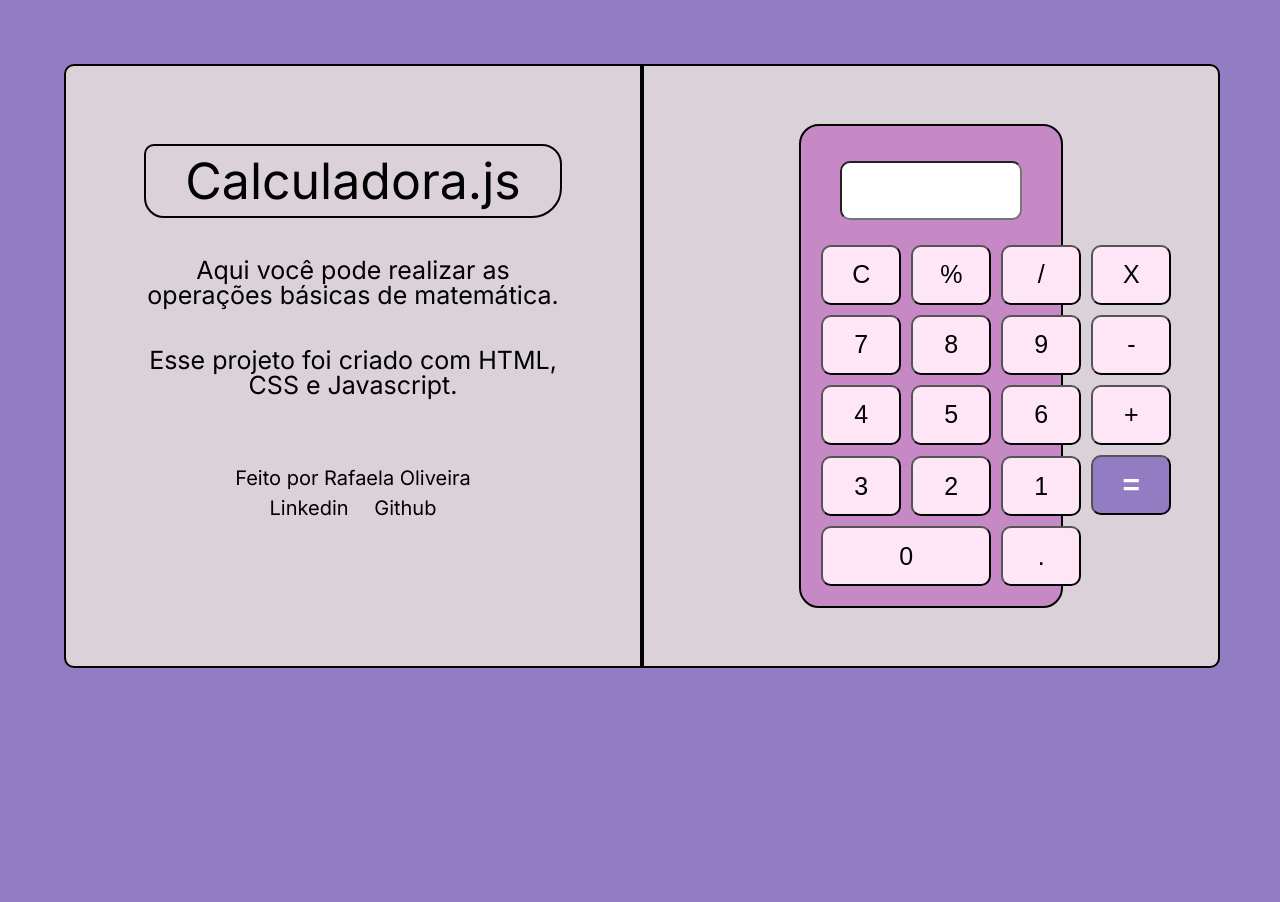
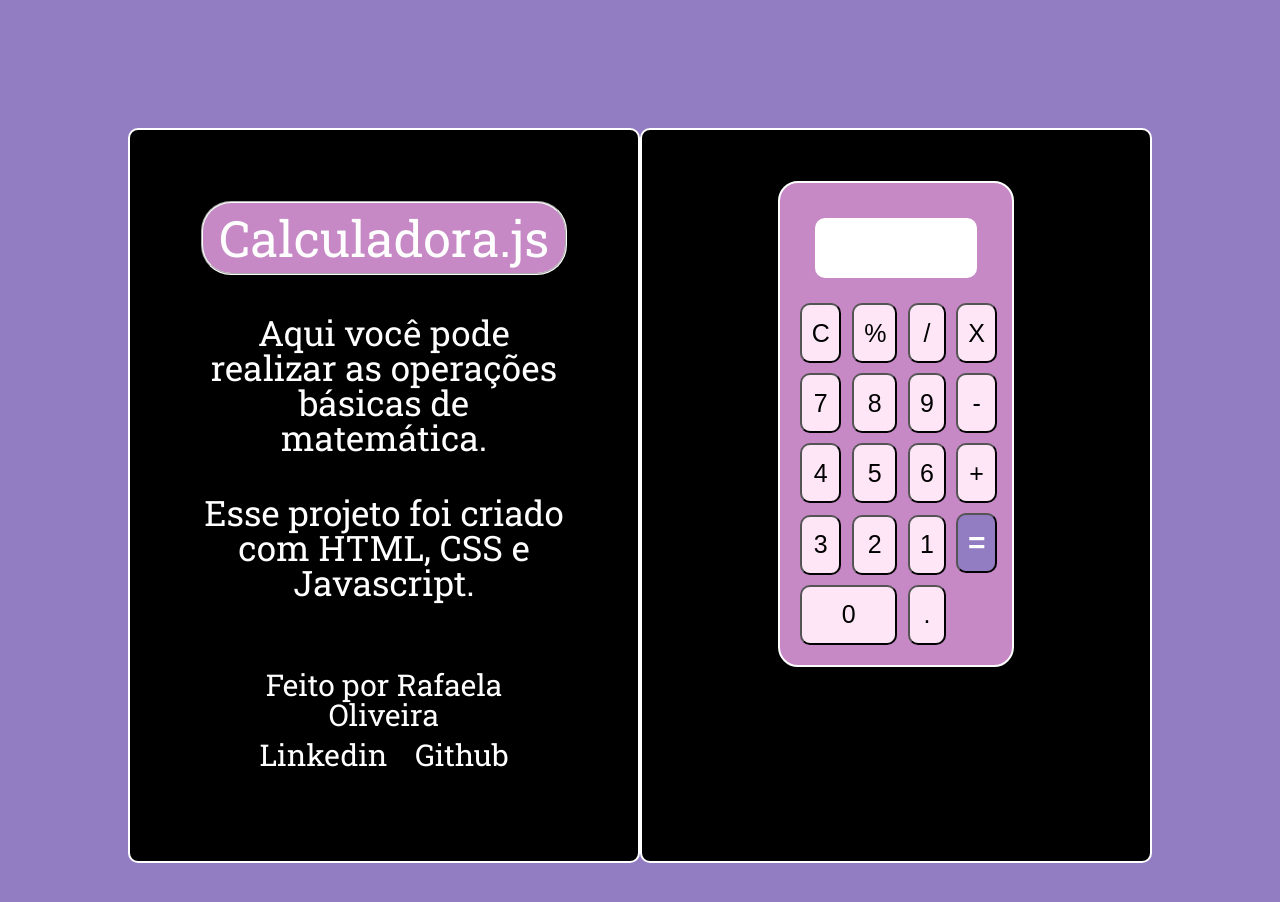
Before and after one commit to rafaelasoperes/javascript_projects, a plain HTML site: page calculadora/index.html in a window 1280 px wide. Before the commit the page ends 800 px from the top, so only its background shows below. Drawn offline with Linux system fonts and the light colour scheme.

Commit message:
Inicializando o arquivo Script.js

```diff
--- a/calculadora/css/style.css
+++ b/calculadora/css/style.css
@@ -1,44 +1,46 @@
 body {
-    font-family: 'Inter', sans-serif;
+    font-family: 'Roboto Slab', serif;
     background: #937DC2;
 }
 
 .container_principal {
-    width: 90%;
-    margin: 5%;
+    width: 80%;
+    margin: 10%;
     display: flex;
     justify-content: center;
     align-content: center;
-    border: 2px solid #000000;
-    border-radius: 10px;
-    background: #DAD2D8;
+
 }
 
 .container_inicial {
-    width: 50%;
-    border-right: 2px solid #000000;
+    background: #000000;
+    width: 45%;
+    border: 2px solid #ffffff;
+    border-radius: 10px;
     padding: 5%;
+    color: #fefefe
 }
 
 .titulo {
+    background: #C689C6;
     margin: 20px;
-    padding: 10px 0;
+    padding: 10px ;
     text-align: center;
     font-size: 50px;
-    border: 2px solid black;
-    border-radius: 10px 20px 30px 20px;
+    border: 2px groove #ffffff;
+    border-radius: 30px;
 }
 
 .texto {
     text-align: center;
-    font-size: 25px;
+    font-size: 35px;
     padding: 20px;
 }
 
 .footer {
     margin: 20px;
     text-align: center;
-    font-size: 20px;
+    font-size: 30px;
     padding: 20px;
 
 }
@@ -50,7 +52,7 @@ body {
 a {
     text-decoration: none;
     margin: 5px 10px;
-    color: black;
+    color: #ffffff;
 }
 
 a:hover {
@@ -60,9 +62,11 @@ a:hover {
 }
 
 .container_calculadora {
-    width: 50%;
-    border-left: 2px solid #000000;
+    width: 45%;
+    border: 2px solid #ffffff;
+    border-radius: 10px;
     padding: 5%;
+    background: #000000;
 
 }
 
@@ -72,44 +76,51 @@ a:hover {
     padding: 15px;
     width: 50%;
     max-height: 460px;
-    border: 2px solid #000000;
+    border: 2px solid #ffffff;
     border-radius: 20px;
     text-align: center;
 
 
 }
 
-.resultado {
-    margin: 20px 0;
-    width: 60%;
-    padding: 20px;
+#resultado {
+    margin: 20px auto;
+    width: 80%;
+    height: 60px;
+
     border-radius: 10px;
+    background: #ffffff;
+    color: black;
+    font-size: 25px;
+    text-align: right;
+}
+
+.conjunto_botoes {
+
+    margin: auto;
+    width: 80%;
+
 }
 
 .botoes {
-    margin: auto;
-}
-
-button {
     background: #FFE6F7;
     margin: 5px;
-    width: 80px;
+    width: 80%;
     height: 60px;
     padding: 10px;
     border-radius: 10px;
     font-size: 25px;
 
-
-
 }
 
-button:hover {
+.botoes:hover {
     background: #FFABE1;
     transition: 1s;
-    font-size: 28px;
+    /* font-size: 28px; */
 }
 
 #igual {
+
     background: #937DC2;
     color: #ffffff;
     font-size: 30px;
@@ -119,7 +130,8 @@ button:hover {
 
 #igual:hover {
     background: #8a2be2;
+
 }
 #zero {
-    width: 170px;
+    width: 90%;
 }
--- a/calculadora/index.html
+++ b/calculadora/index.html
@@ -5,7 +5,7 @@
   <meta name="viewport" content="width=device-width, initial-scale=1.0">
   <link rel="stylesheet" href="css/reset.css">
   <link rel="stylesheet" href="css/style.css">
-	<link href="https://fonts.googleapis.com/css2?family=Inter:wght@400;600;700;900&family=Montserrat:wght@400;600;700&display=swap" rel="stylesheet">
+  <link href="https://fonts.googleapis.com/css2?family=Roboto+Slab:wght@300;400;600;700&display=swap" rel="stylesheet">
   <title>Calculadora</title>
 </head>
 
@@ -29,37 +29,39 @@
 
     	<section class="container_calculadora">
 				<div class="calculadora">
-          <input class="resultado">
-          <table class="botoes">
+          <p id="resultado"></p>
+
+            <table class="conjunto_botoes">
               <tr>
-              <td><button>C</button></td>
-              <td><button>%</button></td>
-              <td><button>/</button></td>
-              <td><button>X</button></td>
+                <td><button class="botoes">C</button></td>
+                <td><button class="botoes">%</button></td>
+                <td><button class="botoes">/</button></td>
+                <td><button class="botoes">X</button></td>
               </tr>
               <tr>
-              <td><button>7</button></td>
-              <td><button>8</button></td>
-              <td><button>9</button></td>
-              <td><button>-</button></td>
+                <td><button class="botoes" onclick="insert('7')">7</button></td>
+                <td><button class="botoes" onclick="insert('8')">8</button></td>
+                <td><button class="botoes" onclick="insert('9')">9</button></td>
+                <td><button class="botoes" >-</button></td>
               </tr>
               <tr>
-              <td><button>4</button></td>
-              <td><button>5</button></td>
-              <td><button>6</button></td>
-              <td><button>+</button></td>
+                <td><button class="botoes">4</button></td>
+                <td><button class="botoes">5</button></td>
+                <td><button class="botoes">6</button></td>
+                <td><button class="botoes">+</button></td>
               </tr>
               <tr>
-              <td><button>3</button></td>
-              <td><button>2</button></td>
-              <td ><button>1</button></td>
-              <td rowspan="2"><button id="igual">=</button></td>
+                <td><button class="botoes">3</button></td>
+                <td><button class="botoes">2</button></td>
+                <td ><button class="botoes">1</button></td>
+                <td rowspan="2"><button id="igual" class="botoes">=</button></td>
               </tr>
               <tr>
-              <td colspan="2"><button id="zero">0</button></td>
-              <td><button>.</button></td>
+                <td colspan="2"><button id="zero" class="botoes">0</button></td>
+                <td><button class="botoes">.</button></td>
               </tr>
             </table>
+
         </div>
 			</section>
 
@@ -67,4 +69,6 @@
   <main>
 
 </body>
+
+<script src="script.js"></script>
 </html>
--- /dev/null
+++ b/calculadora/script.js
@@ -0,0 +1,4 @@
+function insert (num) {
+    var numero = document.getElementById('resultado').innerHTML;
+    document.getElementById('resultado').innerHTML = numero + num;
+}
```
Also changed, not shown: calculadora/logofundo.png (deleted). Lines whose indentation alone changed are shown as unchanged.
